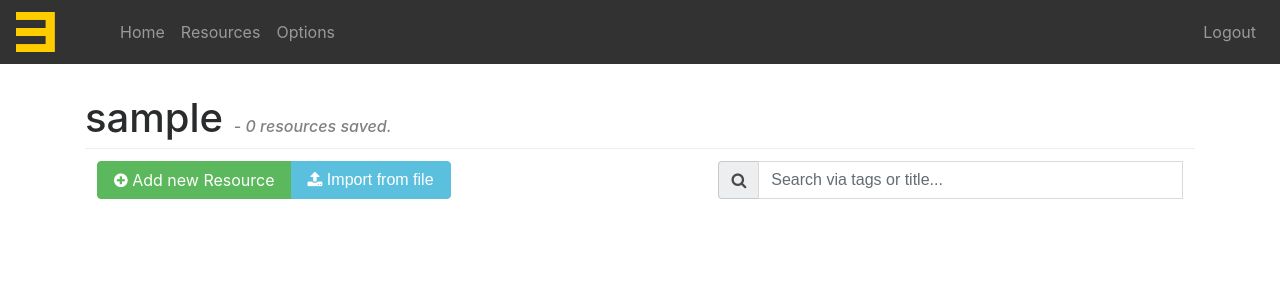
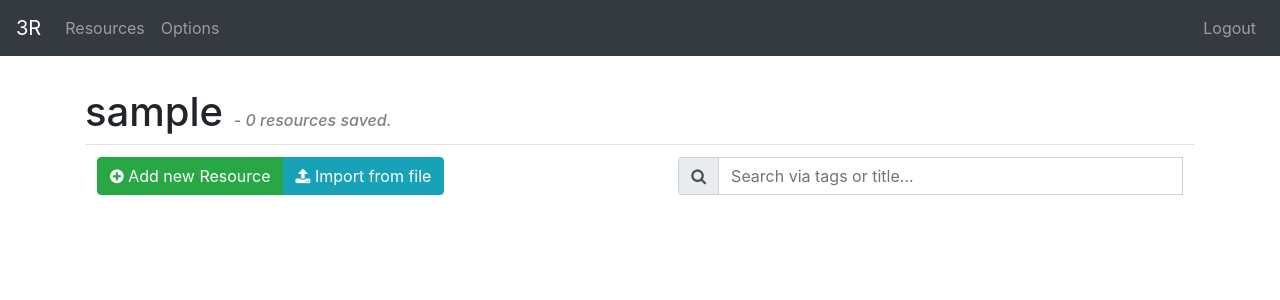
Before and after one commit to TsimpDim/3RStore, a Flask app: page /resources in a window 1280 px wide. Shown: the top 300 px of the page. Run offline with Flask 2, Linux system fonts and the light colour scheme; the visitor is signed in with stand-in values (Sample User, id 1); data that the repository does not hold is empty; parts of the project's set-up code (start-up, migrations or seed data) failed here and were passed over; some libraries are stand-ins or nearby versions.

Commit message:
Migrated _navbar.html & resources.html

```diff
--- /dev/null
+++ b/_3RStore/static/css/_navbar.css
@@ -0,0 +1,3 @@
+nav{
+    margin-bottom: 2em;
+}
--- a/_3RStore/templates/includes/_navbar.html
+++ b/_3RStore/templates/includes/_navbar.html
@@ -1,16 +1,19 @@
-<nav class="navbar navbar-inverse navbar-toggleable" style="margin-bottom:2em;background-color:#323232">
-
-  <button class="navbar-toggler navbar-toggler-right" type="button" data-toggle="collapse" data-target="#navbarNav" aria-controls="navbarNav" aria-expanded="false" aria-label="Toggle navigation">
+<nav class="navbar navbar-expand-lg navbar-dark bg-dark">
+  <a class="navbar-brand" href="/">3R</a>
+  <button class="navbar-toggler" type="button" data-toggle="collapse" data-target="#navbarTogglerDemo02" aria-controls="navbarTogglerDemo02" aria-expanded="false" aria-label="Toggle navigation">
     <span class="navbar-toggler-icon"></span>
   </button>
 
-  <a href="/" class="navbar-brand"><img src="/static/icons/3rstore_logo.png" width="80" height="40" class="d-inline-block align-top" alt="3RStore"></a>
-  <div class="collapse navbar-collapse" id="navbarNav">
-      <ul class="navbar-nav">
-        <li class="nav-item"><a class="nav-link" href="/">Home</a></li>
-        <li class="nav-item"><a class="nav-link" href="/resources">Resources</a></li>
-        <li class="nav-item"><a class="nav-link" href="/options">Options</a></li>
+  <div class="collapse navbar-collapse" id="navbarTogglerDemo02">
+    <ul class="navbar-nav mr-auto mt-2 mt-lg-0">
+      <li class="nav-item">
+        <a class="nav-link" href="/resources">Resources <span class="sr-only">resources</span></a>
+      </li>
+      <li class="nav-item">
+        <a class="nav-link" href="/options">Options <span class="sr-only">options</span></a>
+      </li>
     </ul>
+
     <ul class="navbar-nav navbar-right ml-auto">
       {% if session.logged_in %}
         <li class="nav-item"><a class="nav-link" href="/logout">Logout</a></li>
--- a/_3RStore/templates/layout.html
+++ b/_3RStore/templates/layout.html
@@ -6,9 +6,10 @@
     <title>3RStore</title>
     <meta name="viewport" content="width=device-width, initial-scale=1.0">
     <script src="https://code.jquery.com/jquery-3.2.1.min.js" integrity="sha256-hwg4gsxgFZhOsEEamdOYGBf13FyQuiTwlAQgxVSNgt4=" crossorigin="anonymous"></script>
-    <link rel="stylesheet" href="https://maxcdn.bootstrapcdn.com/bootstrap/4.0.0-alpha.6/css/bootstrap.min.css" integrity="sha384-rwoIResjU2yc3z8GV/NPeZWAv56rSmLldC3R/AZzGRnGxQQKnKkoFVhFQhNUwEyJ" crossorigin="anonymous">
+    <link rel="stylesheet" href="https://stackpath.bootstrapcdn.com/bootstrap/4.1.1/css/bootstrap.min.css" integrity="sha384-WskhaSGFgHYWDcbwN70/dfYBj47jz9qbsMId/iRN3ewGhXQFZCSftd1LZCfmhktB" crossorigin="anonymous">
     <script src="https://npmcdn.com/tether@1.2.4/dist/js/tether.min.js"></script>
-    <script src="https://maxcdn.bootstrapcdn.com/bootstrap/4.0.0-alpha.6/js/bootstrap.min.js" integrity="sha384-vBWWzlZJ8ea9aCX4pEW3rVHjgjt7zpkNpZk+02D9phzyeVkE+jo0ieGizqPLForn" crossorigin="anonymous"></script>
+    <script src="https://cdnjs.cloudflare.com/ajax/libs/popper.js/1.14.3/umd/popper.min.js" integrity="sha384-ZMP7rVo3mIykV+2+9J3UJ46jBk0WLaUAdn689aCwoqbBJiSnjAK/l8WvCWPIPm49" crossorigin="anonymous"></script>
+    <script src="https://stackpath.bootstrapcdn.com/bootstrap/4.1.1/js/bootstrap.min.js" integrity="sha384-smHYKdLADwkXOn1EmN1qk/HfnUcbVRZyYmZ4qpPea6sjB/pTJ0euyQp0Mk8ck+5T" crossorigin="anonymous"></script>
     <link href="https://maxcdn.bootstrapcdn.com/font-awesome/4.7.0/css/font-awesome.min.css" rel="stylesheet">
     {% if request.endpoint == 'resources' %} <!-- Keep after bootstrap css cdn -->
         <script src="/static/js/resources.js"></script>
@@ -20,6 +21,7 @@
     {% if request.endpoint == 'register' %}
         <link rel="stylesheet" href="/static/css/register.css">
     {% endif %}
+    <link rel="stylesheet" href="/static/css/_navbar.css">
     <link rel="apple-touch-icon" sizes="180x180" href="/static/icons/apple-touch-icon.png">
     <link rel="icon" type="image/x-icon" sizes="32x32" href="/static/icons/favicon-32x32.png">
     <link rel="icon" type="image/x-icon" sizes="16x16" href="/static/icons/favicon-16x16.png">
--- a/_3RStore/templates/resources.html
+++ b/_3RStore/templates/resources.html
@@ -21,7 +21,7 @@
                 </td>
                 <td>
                     <div class="input-group" id="searchbar_cont">
-                        <span class="input-group-addon"><i class="fa fa-search"></i></span>
+                        <div class="input-group-prepend"><span class="input-group-text"><i class="fa fa-search"></i></span></div>
                         <input list="tags" type="text" id="search_input" class="form-control" placeholder="Search via tags or title...">
                         <datalist id="tags">
                             {% for tag in tags %}
@@ -55,18 +55,18 @@
 
 
     {% for re in resources %}
-    <div class="card card-primary re_cards">
+    <div class="card bg-primary re_cards">
 
         <div class="card-header d-flex flex-column justify-content-between" style="flex:1;min-width:0;">
-            <div class="d-flex flex-row justify-content-between" style="flex:1;minw-dith:0;">
+            <div class="d-flex flex-row justify-content-between" style="flex:1;min-width:0;">
 
                 <h4><a href="{{re.link}}" class="re_info" target="_blank">{{re.title}}</a></h4>
 
                 <!--Dropdown-->
                 <div class="dropdown align-self-start">
-                    <button class="btn btn-sm btn-primary dropdown-but" type="button" data-toggle="dropdown"><span class="fa fa-caret-down"></span></button>
+                    <button class="btn btn-sm btn-primary dropdown-but dropdown-toggle" role="button" id="dropdownMenuLink" data-toggle="dropdown" aria-haspopup="true" aria-expanded="false"></button>
 
-                    <div class="dropdown-menu dropdown-menu-right" id="ddmenu" aria-labelledby="dropdown">
+                    <div class="dropdown-menu dropdown-menu-right" aria-labelledby="dropdownMenuLink">
                         <a class="dropdown-item" href="/edit/{{re.user_id}}/{{re.re_id}}"><span class="fa fa-pencil"></span>  Edit</a>
                         <a class="dropdown-item" id="delete_but" href="/del/{{re.user_id}}/{{re.re_id}}" ><span class="fa fa-remove"></span>  Delete</a>
                         <div class="dropdown-divider"></div>
@@ -84,7 +84,7 @@
             {% if re.tags %}
                 <div>
                     {% for tag in re.tags %}
-                        <div class="badge badge-default re_tags">{{tag}}</div>
+                        <div class="badge bg-secondary text-white re_tags">{{tag}}</div>
                     {% endfor %}
                 </div>
             {% endif %}
--- a/_3RStore/views.py
+++ b/_3RStore/views.py
@@ -63,9 +63,12 @@ def login():
         # And get the user from the db
         # Treat result as a dictionary
         cur = conn.cursor(cursor_factory=psycopg2.extras.DictCursor)
-        cur.execute(("""
-        SELECT * FROM users WHERE username = %s
-        """), (username,))  # Comma for single element tuple
+        try:
+            cur.execute(("""
+            SELECT * FROM users WHERE username = %s
+            """), (username,))  # Comma for single element tuple
+        except DatabaseError:
+            cur.rollback()
 
         # If we find a user with that username
         data = cur.fetchone()
```
Lines whose indentation alone changed are shown as unchanged.
